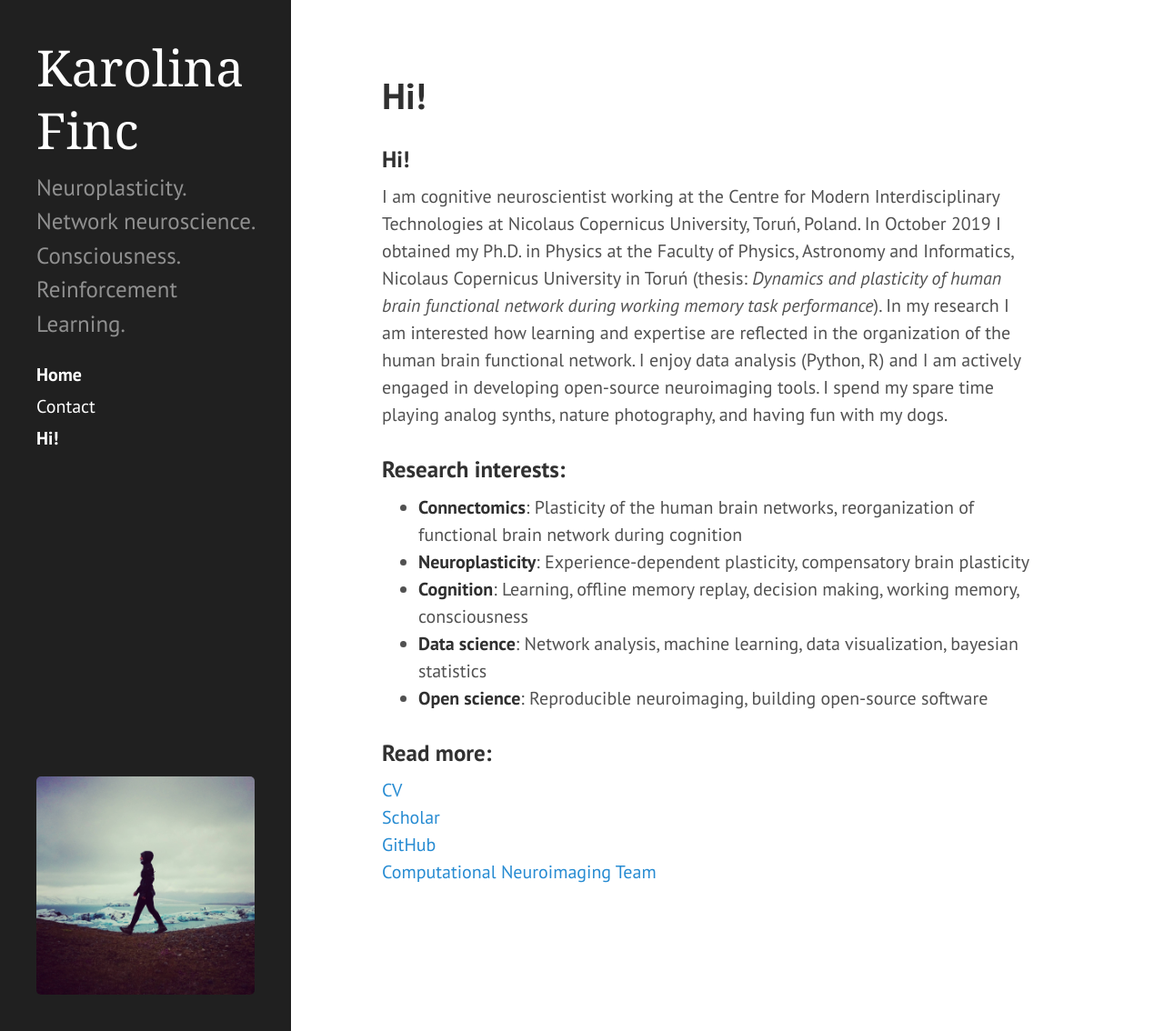
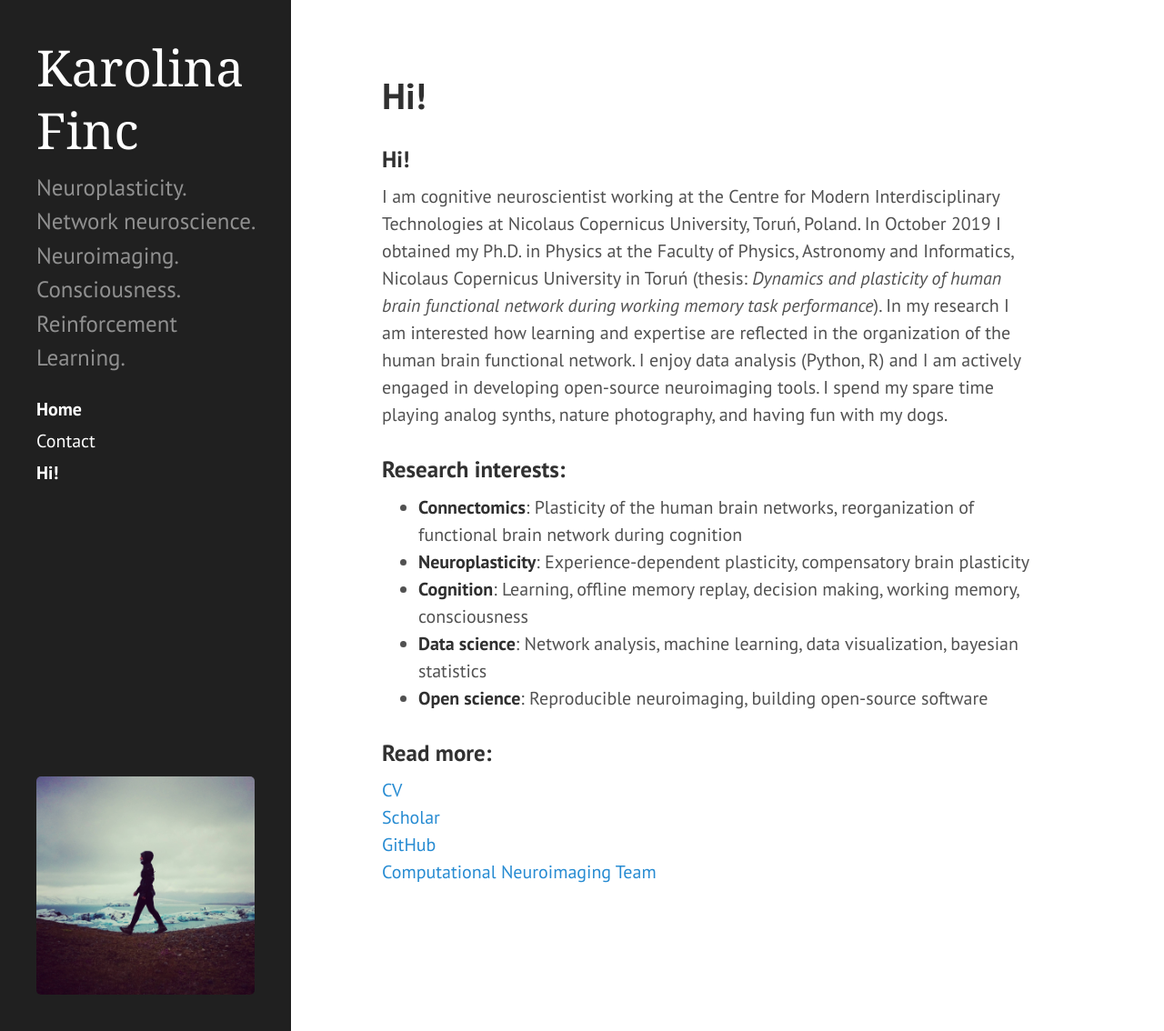
Before and after one commit to kfinc/kfinc.github.io, a Jekyll site: the page built from README.md, in a window 1280 px wide and 1134 px high. Shown: the whole window at 91% size. Built offline with Jekyll 4.4.1, drawn with Linux system fonts in a browser that asks for light colours; our own code applies the rules of GitHub Pages for plain Markdown files.

Commit message:
Update _config.yml

```diff
--- a/_config.yml
+++ b/_config.yml
@@ -8,7 +8,7 @@ permalink:        pretty
 # Setup
 title:            Karolina Finc
 tagline:          'Cognitive Neuroscientist'
-description:      'Neuroplasticity. Network neuroscience. Consciousness. Reinforcement Learning.'
+description:      'Neuroplasticity. Network neuroscience. Neuroimaging. Consciousness. Reinforcement Learning.'
 url:              https://kfinc.github.io/
 baseurl:          /
 
```
